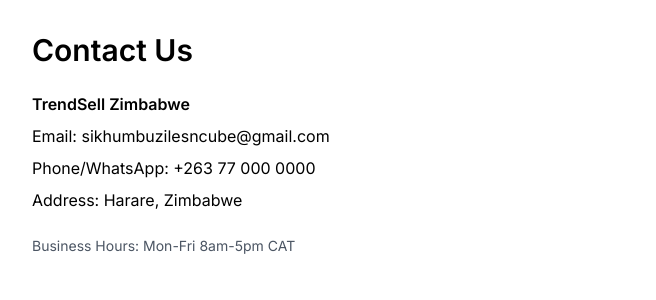
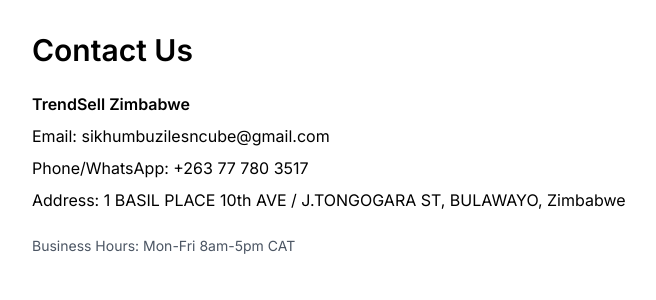
Before and after one commit to sikhumbuzilesncube/trendsell, a Next.js app: page /contact in a window 1280 px wide. Shown: the top 300 px of the page, without its empty margins (256-912 px from the left). Built offline with nearby package versions, Linux system fonts and the light colour scheme.

Commit message:
Update page.tsx

```diff
--- a/app/contact/page.tsx
+++ b/app/contact/page.tsx
@@ -4,8 +4,8 @@
       <h1 className="text-3xl font-bold mb-6">Contact Us</h1>
       <p className="mb-2"><strong>TrendSell Zimbabwe</strong></p>
       <p className="mb-2">Email: sikhumbuzilesncube@gmail.com</p>
-      <p className="mb-2">Phone/WhatsApp: +263 77 000 0000</p>
-      <p className="mb-2">Address: Harare, Zimbabwe</p>
+      <p className="mb-2">Phone/WhatsApp: +263 77 780 3517</p>
+      <p className="mb-2">Address: 1 BASIL PLACE 10th AVE / J.TONGOGARA ST, BULAWAYO, Zimbabwe</p>
       <p className="mt-6 text-sm text-gray-600">Business Hours: Mon-Fri 8am-5pm CAT</p>
     </div>
   )
```
